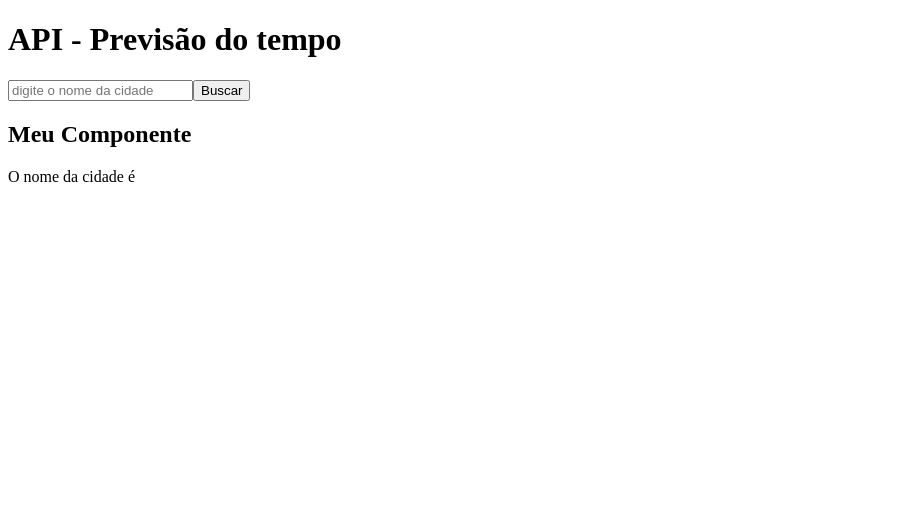
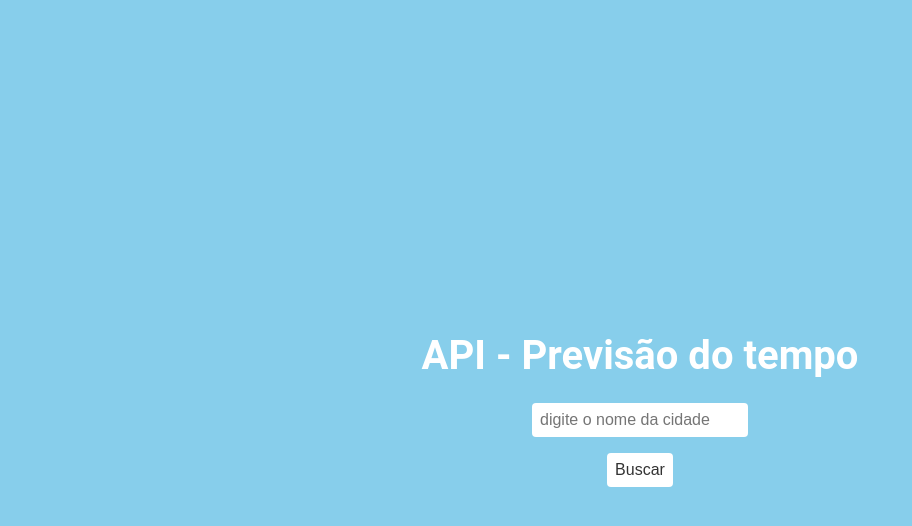
Before and after one commit to DevLancelloth/react-api-previsao, a React (Vite) app: page / in a window 1280 px wide. Shown: the top 526 px of the page, without its empty margins (0-912 px from the left). Built offline with nearby package versions, Linux system fonts and the light colour scheme.

Commit message:
Subindo alterações principais

```diff
--- /dev/null
+++ b/src/App.css
@@ -0,0 +1,54 @@
+/* App.css */
+
+/* Fonte Roboto */
+body {
+  font-family: "Roboto", sans-serif;
+  margin: 0;
+  padding: 0;
+  background-color: #87ceeb; /* Azul claro */
+  color: #333;
+}
+
+/* Estilo do container principal */
+.container {
+  display: flex;
+  flex-direction: column;
+  align-items: center;
+  justify-content: center;
+  min-height: 100vh;
+}
+
+/* Estilo do título principal */
+h1 {
+  font-size: 2.5rem;
+  margin-bottom: 1rem;
+  color: #fff;
+}
+
+/* Estilo do input e do botão */
+input,
+button {
+  padding: 0.5rem;
+  margin: 0.5rem 0;
+  border: none;
+  border-radius: 4px;
+  font-size: 1rem;
+}
+
+/* Estilo específico do input */
+input {
+  width: 200px;
+  max-width: 80%;
+}
+
+/* Estilo específico do botão */
+button {
+  background-color: #fff;
+  color: #333;
+  cursor: pointer;
+  transition: background-color 0.3s ease;
+}
+
+button:hover {
+  background-color: #f0f0f0;
+}
--- a/src/App.jsx
+++ b/src/App.jsx
@@ -1,9 +1,11 @@
-import { useState, useRef } from "react";
+/* eslint-disable no-unused-vars */
+import React, { useState, useRef } from "react";
 import axios from "axios";
-import WeatherInformations from "./components/WheaterInformations/WeatherInformations";
+import WeatherInformations from "./components/WeatherInformations/WeatherInformations";
+import "./App.css";
 
 function App() {
-  const [weather, setWeather] = useState({ weather: {} });
+  const [weather, setWeather] = useState({});
   const inputRef = useRef();
 
   async function ProcurarCidade() {
@@ -16,12 +18,14 @@ function App() {
   }
 
   return (
-    <div>
+    <div className="container">
       <h1>API - Previsão do tempo</h1>
       <input ref={inputRef} type="text" placeholder="digite o nome da cidade" />
       <button onClick={ProcurarCidade}>Buscar</button>
 
-      <WeatherInformations weather={weather} />
+      {Object.keys(weather).length > 0 && (
+        <WeatherInformations weather={weather} />
+      )}
     </div>
   );
 }
--- a/src/components/WheaterInformations/WeatherInformations.jsx
+++ b/src/components/WheaterInformations/WeatherInformations.jsx
@@ -1,23 +1,52 @@
-/* eslint-disable react/prop-types */
+/* eslint-disable no-unused-vars */
+import React from "react";
+import PropTypes from "prop-types";
+import "./WeatherInformations.css";
+
 function WeatherInformations({ weather }) {
   console.log(weather); // Verifica o conteúdo do objeto weather no console
 
-  // Verifica se weather.weather e weather.weather[0] existem
+  // Obtém a imagem do clima baseado no código do ícone
   const weatherIcon =
-    weather.weather && weather.weather[0] ? weather.weather[0].icon : null;
+    weather.weather && weather.weather[0] ? weather.weather[0].icon : "01d";
+  // Obtém a descrição do clima baseado no código do ícone
+  const weatherDescription =
+    weather.weather && weather.weather[0]
+      ? weather.weather[0].description
+      : "N/A";
+  // Valores padrão para exibição inicial
+  const cityName = weather.name || "Cidade";
+  const temperature =
+    weather.main && weather.main.temp !== undefined
+      ? Math.round(weather.main.temp)
+      : "N/A";
+  const feelsLike =
+    weather.main && weather.main.feels_like !== undefined
+      ? Math.round(weather.main.feels_like)
+      : "N/A";
+  const humidity =
+    weather.main && weather.main.humidity !== undefined
+      ? weather.main.humidity
+      : "N/A";
 
   return (
-    <div>
+    <div className="card">
       <h2>Meu Componente</h2>
-      <p>O nome da cidade é {weather.name}</p>
-      {weatherIcon && (
-        <img
-          src={`https://openweathermap.org/img/wn/${weatherIcon}.png`}
-          alt="Weather icon"
-        />
-      )}
+      <p>O nome da cidade é {cityName}</p>
+      <img
+        src={`https://openweathermap.org/img/wn/${weatherIcon}.png`}
+        alt="Weather icon"
+      />
+      <p>A temperatura é {temperature}°C</p>
+      <p>Descrição do clima: {weatherDescription}</p>
+      <p>Sensação Térmica: {feelsLike}°C</p>
+      <p>Umidade: {humidity}%</p>
     </div>
   );
 }
 
+WeatherInformations.propTypes = {
+  weather: PropTypes.object.isRequired,
+};
+
 export default WeatherInformations;
```
Also changed, not shown: src/components/WheaterInformations/WeatherInformations.css (+27 -0 lines).
